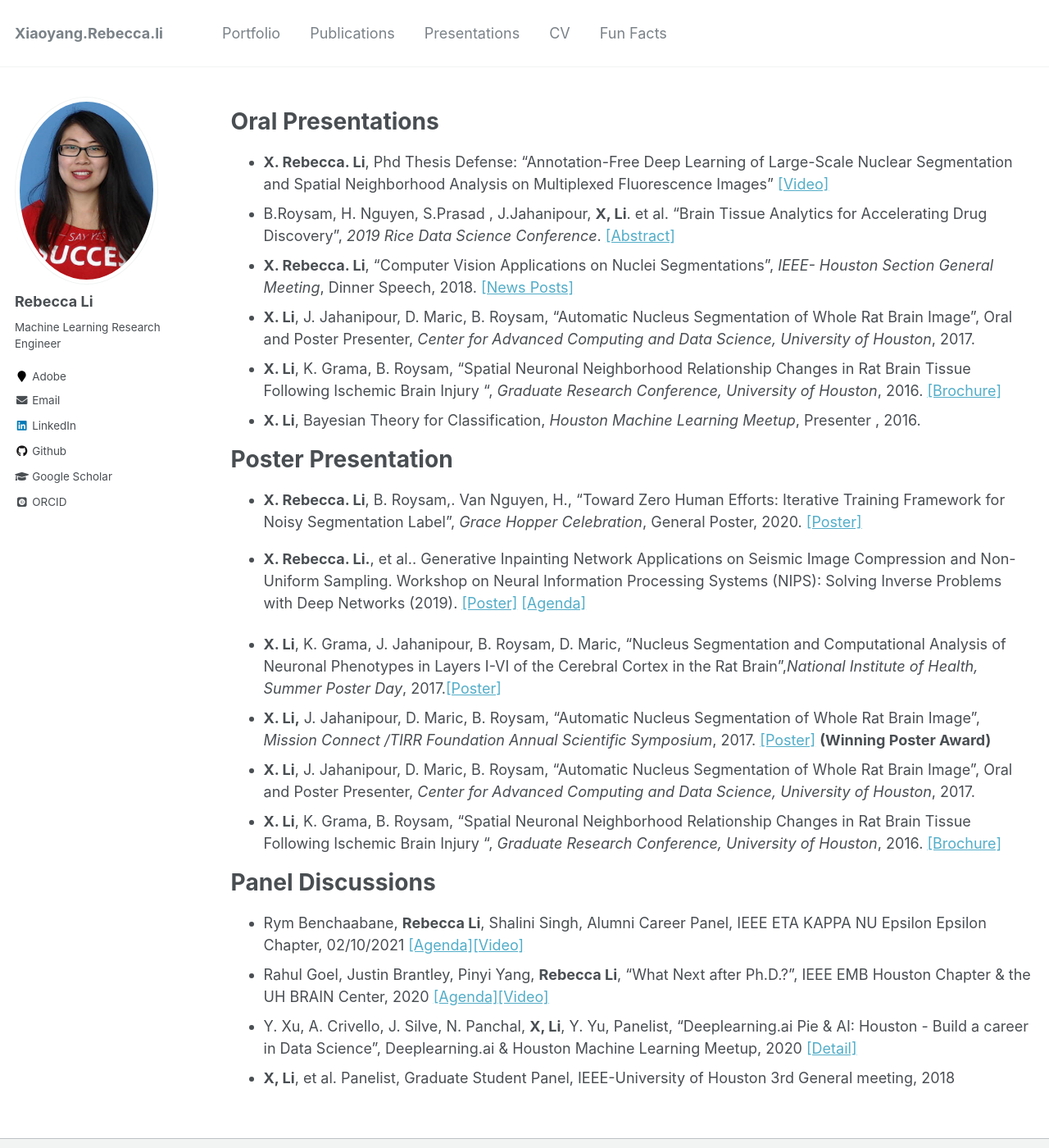
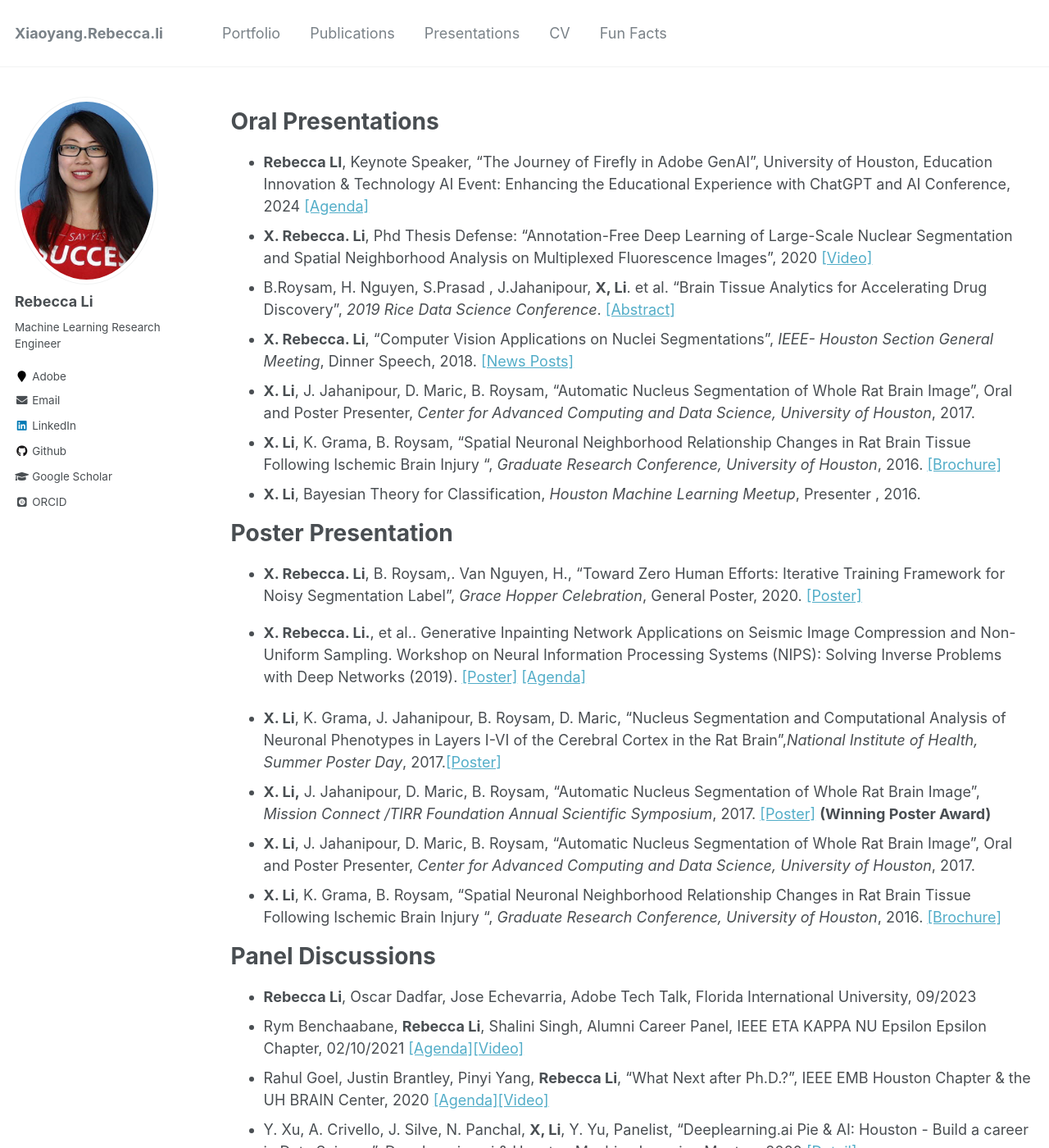
Before and after one commit to Xiaoyang-Rebecca/xiaoyang-rebecca.github.io, a Jekyll site: the page built from _pages/Presentations.md, in a window 1280 px wide and 1400 px high. Shown: the whole window at 82% size. Built offline with Jekyll 4.4.1, drawn with Linux system fonts in a browser that asks for light colours; some web fonts are replaced.

Commit message:
Update Presentations.md

```diff
--- a/_pages/Presentations.md
+++ b/_pages/Presentations.md
@@ -7,8 +7,8 @@ author_profile: true
 ---
 
 # Oral Presentations
-
--	**X. Rebecca. Li**, Phd Thesis Defense: "Annotation-Free Deep Learning of Large-Scale Nuclear Segmentation and Spatial Neighborhood Analysis on Multiplexed Fluorescence Images" [[Video]](https://www.youtube.com/watch?v=ECe_hakE6w8)
+- **Rebecca LI**, Keynote Speaker, "The Journey of Firefly in Adobe GenAI", University of Houston, Education Innovation & Technology AI Event: Enhancing the Educational Experience with ChatGPT and AI Conference, 2024 [[Agenda]](https://uh.edu/eit/ai-event)
+-	**X. Rebecca. Li**, Phd Thesis Defense: "Annotation-Free Deep Learning of Large-Scale Nuclear Segmentation and Spatial Neighborhood Analysis on Multiplexed Fluorescence Images", 2020 [[Video]](https://www.youtube.com/watch?v=ECe_hakE6w8)
 -	B.Roysam, H. Nguyen, S.Prasad , J.Jahanipour, **X, Li**.  et al. “Brain Tissue Analytics for Accelerating Drug Discovery”, *2019 Rice Data Science Conference*. [[Abstract]](https://2019datascienceconference.sched.com/speaker/xiaoyang_li.2019apwp)
 -	**X. Rebecca. Li**, “Computer Vision Applications on Nuclei Segmentations”, *IEEE- Houston Section General Meeting*, Dinner Speech, 2018.  [[News Posts]](http://sites.ieee.org/houston/navigating-office-politics-michele-tesciuba/)
 -	**X. Li**, J. Jahanipour, D. Maric, B. Roysam, “Automatic Nucleus Segmentation of Whole Rat Brain Image”, Oral and Poster Presenter, *Center for Advanced Computing and Data Science, University of Houston*, 2017.
@@ -27,6 +27,7 @@ author_profile: true
 
 
 # Panel Discussions
+- **Rebecca Li**, Oscar Dadfar, Jose Echevarria, Adobe Tech Talk, Florida International University, 09/2023
 - Rym Benchaabane, **Rebecca Li**, Shalini Singh, Alumni Career Panel, IEEE ETA KAPPA NU Epsilon Epsilon Chapter, 02/10/2021 [[Agenda]](https://hkn.ece.uh.edu/events-archive/)[[Video]](https://drive.google.com/file/d/15YZMDwmlQrM-k86MV53K1f1v1-K_BMYl/view)
 - Rahul Goel, Justin Brantley, Pinyi Yang, **Rebecca Li**, "What Next after Ph.D.?", IEEE EMB Houston Chapter & the UH BRAIN Center, 2020 [[Agenda]](https://events.vtools.ieee.org/m/247865)[[Video]](https://www.youtube.com/watch?v=bPFMW-IGGlA&feature=youtu.be&t=8)
 - Y. Xu, A. Crivello, J. Silve, N. Panchal, **X, Li**, Y. Yu, Panelist, "Deeplearning.ai Pie & AI: Houston - Build a career in Data Science", Deeplearning.ai & Houston Machine Learning Meetup, 2020 [[Detail]](https://www.meetup.com/Houston-Machine-Learning/events/267287657/)
```
